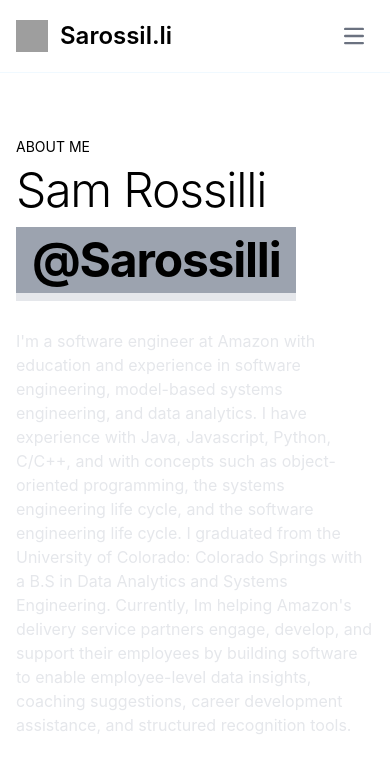
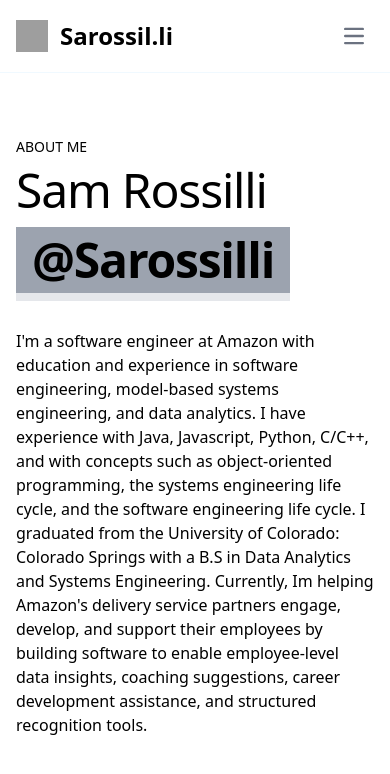
Before and after one commit to sarossilli/srossilli, a React (Create React App) app: page /about in a window 390 px wide. Shown: the top 774 px of the page. Built offline with nearby package versions, Linux system fonts and the light colour scheme; no server answers; grey boxes are pictures that could not be loaded; what aws-amplify would draw is missing.

Commit message:
Fixes styling

```diff
--- a/package.json
+++ b/package.json
@@ -3,6 +3,7 @@
   "version": "0.1.0",
   "private": true,
   "dependencies": {
+    "@aws-amplify/ui-react": "^6.1.2",
     "@tanstack/react-query": "^5.17.4",
     "@testing-library/jest-dom": "^5.17.0",
     "@testing-library/react": "^13.4.0",
--- a/src/components/MarkdownView/MarkdownRenderer.tsx
+++ b/src/components/MarkdownView/MarkdownRenderer.tsx
@@ -2,11 +2,12 @@
 import Markdown from 'react-markdown';
 
 interface MarkdownRendererProps {
-    text?: string
+    text: string
 }
 
-function MarkdownRenderer(markdownRendererProps?: MarkdownRendererProps) {
-    return <Markdown className="line-break" children={markdownRendererProps?.text} />
+function MarkdownRenderer(markdownRendererProps: MarkdownRendererProps) {
+    console.log(markdownRendererProps?.text)
+    return <Markdown className="prose dark:prose-invert" children={markdownRendererProps?.text}/>
 }
 
 export default MarkdownRenderer
--- a/src/components/Navbar/DesktopNav.tsx
+++ b/src/components/Navbar/DesktopNav.tsx
@@ -6,7 +6,7 @@
     return (
         <>
             <div className={`flex justify-end w-full h-0 md:h-auto md:w-auto invisible md:visible`} id="navbar-default">
-                <ul className="font-medium flex flex-col p-4 md:p-0 mt-4 border border-gray-100 rounded-lg bg-gray-50 md:flex-row md:space-x-8 rtl:space-x-reverse md:mt-0 md:border-0 md:bg-white dark:bg-gray-800 md:dark:bg-gray-900 dark:border-gray-700">
+                <ul className="font-medium flex flex-col p-4 md:p-0 mt-4 border border-gray-100 rounded-lg bg-gray-50 md:flex-row md:space-x-8 rtl:space-x-reverse md:mt-0 md:border-0 md:bg-white dark:bg-gray-800 md:dark:bg-gray-900 border-gray-200 dark:border-gray-700">
                     <li>
                         <NavLink to="/"
                             className={activeState} >
--- a/src/components/Navbar/Navbar.tsx
+++ b/src/components/Navbar/Navbar.tsx
@@ -13,7 +13,7 @@
         <>
             <nav className="backdrop-blur-lg border-solid border-b border-sky-50">
                 <div className="max-w-screen-xl flex flex-wrap items-center justify-between mx-auto p-4">
-                    <a href="" className="flex items-center space-x-3 rtl:space-x-reverse">
+                    <a href="/" className="flex items-center space-x-3 rtl:space-x-reverse">
                         <picture  className="h-8 w-8">
                             <img src={`${cdn}/logoPng`} className="h-8 w-8" alt="S Logo" />
                         </picture>
@@ -23,7 +23,7 @@
                         data-collapse-toggle="navbar-default" type="button" className="inline-flex items-center p-2 w-10 h-10 justify-center text-sm text-gray-500 rounded-lg md:hidden hover:bg-gray-100 focus:outline-none focus:ring-2 focus:ring-gray-200 dark:text-gray-400 dark:hover:bg-gray-700 dark:focus:ring-gray-600" aria-controls="navbar-default" aria-expanded="false">
                         <span className="sr-only">Open main menu</span>
                         <svg className="w-5 h-5" aria-hidden="true" xmlns="http://www.w3.org/2000/svg" fill="none" viewBox="0 0 17 14">
-                            <path stroke="currentColor" stroke-linecap="round" stroke-linejoin="round" stroke-width="2" d="M1 1h15M1 7h15M1 13h15" />
+                            <path stroke="currentColor" strokeLinecap="round" stroke-linejoin="round" stroke-width="2" d="M1 1h15M1 7h15M1 13h15" />
                         </svg>
                     </button>
                     <DesktopNav />
--- a/src/components/Posts/Post/PostInfo.tsx
+++ b/src/components/Posts/Post/PostInfo.tsx
@@ -20,7 +20,7 @@
                 <a href={`/posts/${post.id}`} className="inline-flex items-center px-5 py-2.5 text-sm font-medium text-center text-white bg-blue-700 rounded-lg hover:bg-blue-800 focus:ring-4 focus:outline-none focus:ring-blue-300 dark:bg-blue-600 dark:hover:bg-blue-700 dark:focus:ring-blue-800">
                     Read more
                     <svg className="w-3.5 h-3.5 ms-2 rtl:rotate-180" aria-hidden="true" xmlns="http://www.w3.org/2000/svg" fill="none" viewBox="0 0 14 10">
-                        <path stroke="currentColor" stroke-linecap="round" stroke-linejoin="round" stroke-width="2" d="M1 5h12m0 0L9 1m4 4L9 9" />
+                        <path stroke="currentColor" strokeLinecap="round" stroke-linejoin="round" stroke-width="2" d="M1 5h12m0 0L9 1m4 4L9 9" />
                     </svg>
                 </a>
             </div>
--- a/src/components/Posts/PostList.tsx
+++ b/src/components/Posts/PostList.tsx
@@ -37,7 +37,7 @@
         <>
             {!isSuccess && <p>Error fetching data</p>}
             {isLoading && <p>Fetching data...</p>}
-            <div className={`m-5 grid gap-4 grid-cols-2 md:grid-cols-4 lg:grid-cols-6`}>
+            <div className={`m-5 grid gap-4 grid-cols-1 md:grid-cols-4 lg:grid-cols-6`}>
                 {data?.map((post) => (
                     <p key={post.id}><PostInfo post={post}></PostInfo></p>
                 ))}
--- a/src/index.css
+++ b/src/index.css
@@ -2,20 +2,7 @@
 @tailwind components;
 @tailwind utilities;
 
-body {
-  margin: 0;
-  font-family: -apple-system, BlinkMacSystemFont, 'Segoe UI', 'Roboto', 'Oxygen',
-    'Ubuntu', 'Cantarell', 'Fira Sans', 'Droid Sans', 'Helvetica Neue',
-    sans-serif;
-  -webkit-font-smoothing: antialiased;
-  -moz-osx-font-smoothing: grayscale;
-}
 
-code {
-  font-family: source-code-pro, Menlo, Monaco, Consolas, 'Courier New',
-    monospace;
-}
-
-.line-break {
-  white-space: pre-wrap;
-}
+.markdown > * {
+    all: revert;
+  }
--- a/src/pages/About.tsx
+++ b/src/pages/About.tsx
@@ -13,9 +13,9 @@
                             </p>
                             <h2 className="mb-6 max-w-lg text-5xl font-light leading-snug tracking-tight text-g1 sm:text-7xl sm:leading-snug">
                                 Sam Rossilli
-                                <span className="my-1 inline-block border-b-8 border-g4 bg-gray-400 px-4 font-bold text-g4 animate__animated animate__flash">@Sarossilli</span>
+                                <span className="my-1 inline-block border-b-8 border-g4 bg-gray-400 dark:bg-gray-100 dark:text-gray-900 px-4 font-bold text-g">@Sarossilli</span>
                             </h2>
-                            <p className="text-base text-gray-200">
+                            <p className="text-base dark:text-gray-200">
                                 I'm a software engineer at Amazon with education and experience in software engineering, model-based systems engineering, and data analytics. I have experience with Java, Javascript, Python, C/C++, and with concepts such as object-oriented programming, the systems engineering life cycle, and the software engineering life cycle.
 
                                 I graduated from the University of Colorado: Colorado Springs with a B.S in Data Analytics and Systems Engineering.
@@ -26,7 +26,7 @@
                     </div>
                     <div className="relative hidden lg:ml-32 lg:block lg:w-1/2">
                         <svg xmlns="http://www.w3.org/2000/svg" className="my-6 mx-auto h-10 w-10 animate-bounce rounded-full bg-white p-2 lg:hidden" fill="none" viewBox="0 0 24 24" stroke="currentColor" stroke-width="2">
-                            <path stroke-linecap="round" stroke-linejoin="round" d="M16 17l-4 4m0 0l-4-4m4 4V3"></path>
+                            <path strokeLinecap="round" stroke-linejoin="round" d="M16 17l-4 4m0 0l-4-4m4 4V3"></path>
                         </svg>
                         <div className="abg-orange-400 mx-3 w-fit overflow-hidden rounded-[6rem] rounded-br-none rounded-tl-none">
                             <img src={`${cdn}/me.jpg`} />
--- a/src/pages/PostDetails.tsx
+++ b/src/pages/PostDetails.tsx
@@ -4,6 +4,8 @@
 import { useQuery } from '@tanstack/react-query';
 import { getPost } from '../graphql/queries';
 import MarkdownRenderer from "../components/MarkdownView/MarkdownRenderer"
+import PostCreateForm from '../ui-components/PostCreateForm';
+import PostUpdateForm from '../ui-components/PostUpdateForm';
 
 function PostDetails() {
     const { id } = useParams();
@@ -27,9 +29,11 @@
     });
 
     return isErrorQuery ? <h1>ERROR</h1> : (
-        <div className="PostDetails">
-            <h1 className='flex text-sm uppercase text-g1'>{data?.title}</h1>
-            <MarkdownRenderer text={data?.content || ""} />
+        <div className="w-full flex flex-col justify-center">
+            <h1 className='uppercase text-2xl'>{data?.title}</h1>
+            <div className='grow'>
+                <MarkdownRenderer text={data?.content || ""} />
+            </div>
         </div>
     )
 
```
Also changed, not shown: 1 other file (tests, documents, lock files or other folders).
